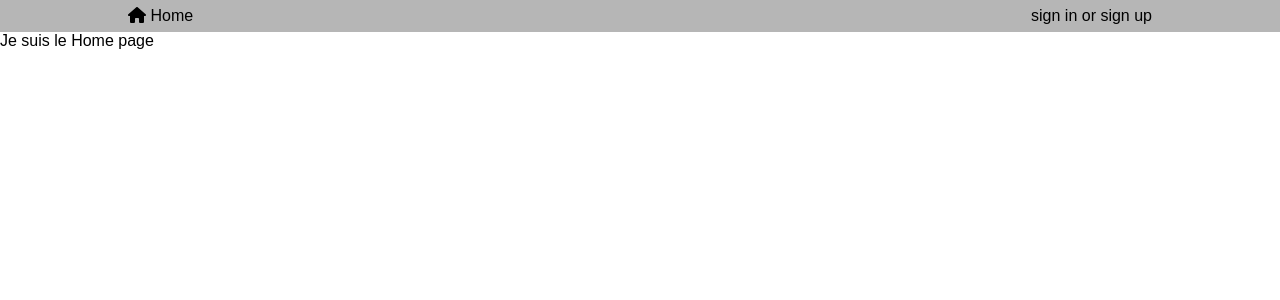
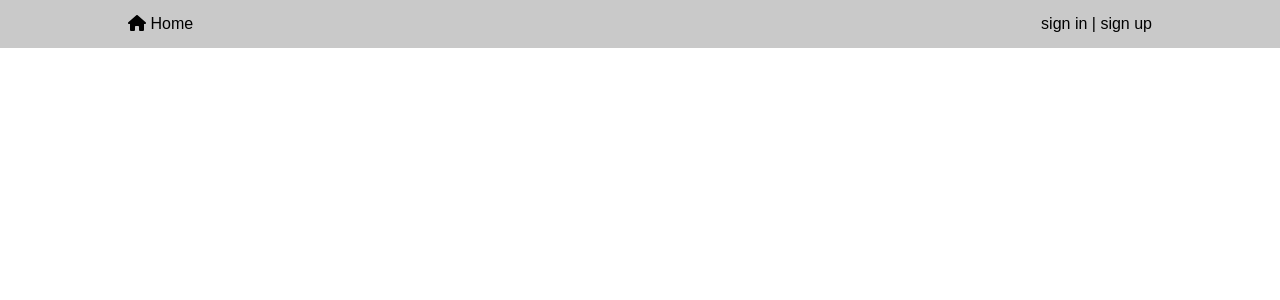
Before and after one commit to MiaraSatu/forum-front, a Vue app: page / in a window 1280 px wide. Shown: the top 300 px of the page. Built offline with nearby package versions, Linux system fonts and the light colour scheme; no server answers.

Commit message:
refactoring nav style (loginNav and Nav)

```diff
--- a/src/components/LoginNav.vue
+++ b/src/components/LoginNav.vue
@@ -1,6 +1,9 @@
 <template>
     <nav>
-        <router-link to="/" class="left-element">Home</router-link>
+        <router-link to="/" class="left-element">
+            <font-awesome-icon icon="fa-solid fa-house" />
+            Home
+        </router-link>
         <div class="right-option">
             <router-link :to="{name: 'login'}" v-if="!isRoute('login')">Sign in</router-link>
             <router-link :to="{name: 'register'}" v-if="!isRoute('register')" >Sign up</router-link>
@@ -21,14 +24,13 @@ export default {
 
 <style lang="scss" scoped>
 nav {
-    font-size: 0.9rem;
     display: flex;
     align-items: center;
     position: absolute;
     top: 0;
     width: 100%;
     height: 3rem;
-    padding: 0 2rem;
+    padding: 0 10%;
     background-color: rgb(201, 201, 201);
     box-sizing: border-box;
     a {
--- a/src/components/Nav.vue
+++ b/src/components/Nav.vue
@@ -1,17 +1,21 @@
 <template>
     <nav>
-		<router-link :to="{name: 'home'}">
+		<router-link :to="{name: 'home'}" class="nav-link">
 			<font-awesome-icon icon="fa-solid fa-house" />
 			Home
 		</router-link>
-		<div class="user-block" v-if="user">
-			<div>{{user.fullName}}</div>
-			<button @click="logout">Logout</button>
-		</div>
-		<div v-else>
-			<router-link :to="{name: 'login'}">sign in</router-link>
-			or
-			<router-link :to="{name: 'register'}">sign up</router-link>
+		<div class="right-option">
+			<div class="user-block" v-if="user">
+				<div>{{user.fullName}}</div>
+				<button @click="logout">
+					Logout
+					<font-awesome-icon icon="fa-solid fa-right-from-bracket" />
+				</button>
+			</div>
+			<div v-else id="nav-account-option">
+				<router-link :to="{name: 'login'}" class="nav-link">sign in</router-link> |
+				<router-link :to="{name: 'register'}" class="nav-link">sign up</router-link>
+			</div>
 		</div>
 	</nav>
 </template>
@@ -27,6 +31,7 @@ export default {
 	methods: {
 		logout() {
 			this.$store.dispatch('logout')
+			this.$router.push({name: 'login'})
 		}
 	}
 }
@@ -34,16 +39,22 @@ export default {
 
 <style lang="scss" scoped>
 nav {
-	padding-left: 10%;
-	padding-right: 10%;
-	display: flex;
-	justify-content: space-between;
-	align-items: center;
-	height: 2rem;
-	background-color: rgb(182, 182, 182);
-	.user-block {
-		display: flex;
-		align-items: center;
+    display: flex;
+    align-items: center;
+    position: absolute;
+    top: 0;
+    width: 100%;
+    height: 3rem;
+    padding: 0 10%;
+    background-color: rgb(201, 201, 201);
+    box-sizing: border-box;
+	.right-option {
+        margin-left: auto;
+    }
+	.nav-link {
+		&:hover {
+			color: rgb(64, 134, 224);
+		}
 	}
 }
 </style>
```
